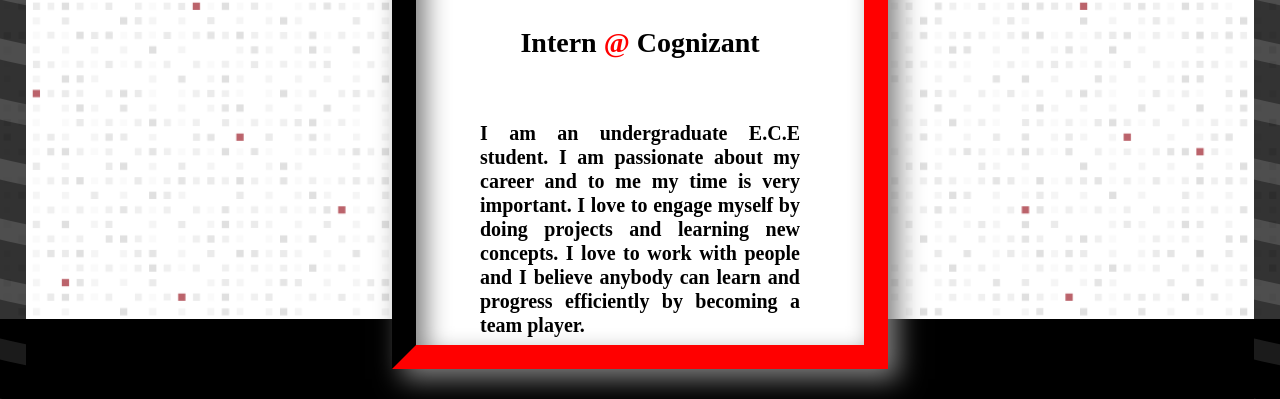
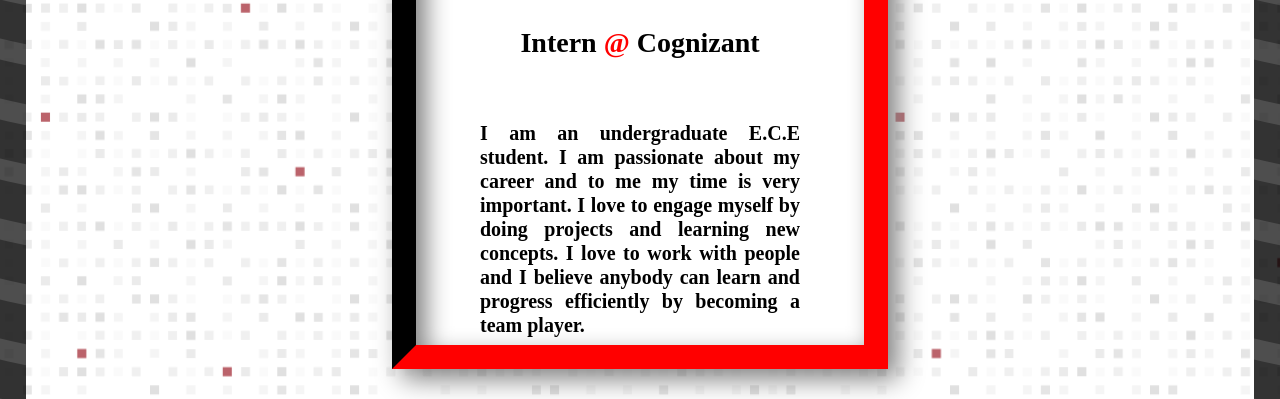
Before and after one commit to akatsukioshiro/akatsukioshiro.github.io, a plain HTML site: page index.html in a window 1280 px wide. Shown: the part 401-800 px from the top of the page. Drawn offline with Linux system fonts and the light colour scheme.

Commit message:
Add files via upload

```diff
--- a/index.html
+++ b/index.html
@@ -96,8 +96,8 @@
 }
 #content1{
 background-image:url("Randomized-Pattern.svg");
-background-repeat: no-repeat;
-background-size: 100% 100%;
+background-attachment: fixed;
+background-size: cover;
 margin-bottom:0px;
 height:100vh;
 width:100vw;
```
